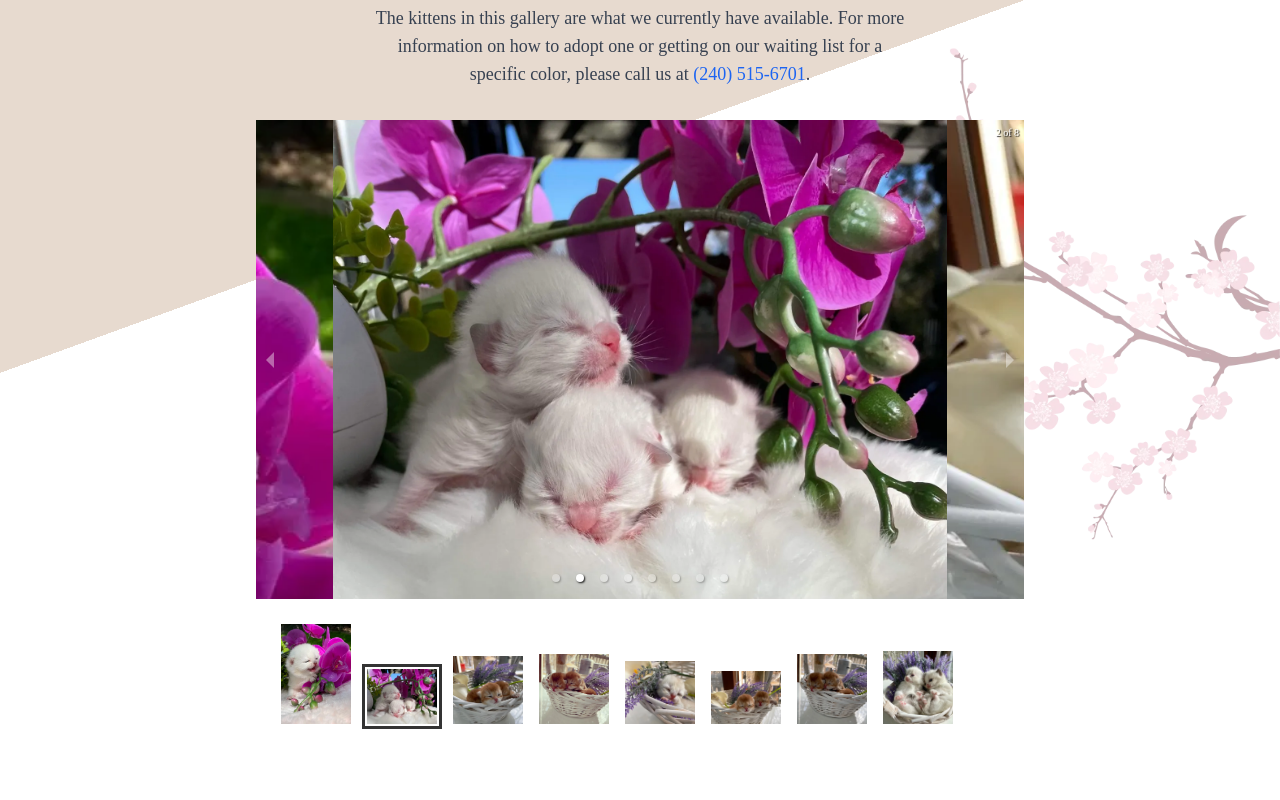
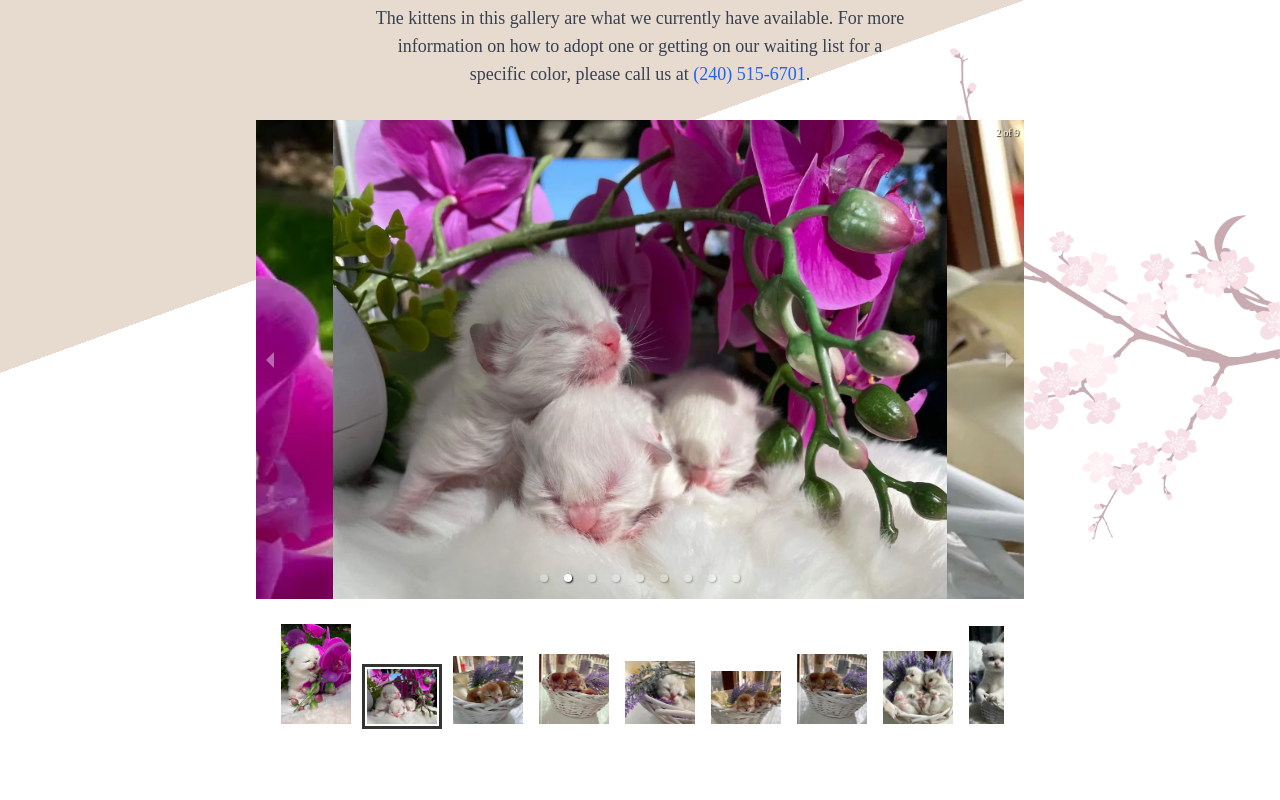
Before and after one commit to luxuryonly/luxuryonly, a Next.js app: page /kittens in a window 1280 px wide. Shown: the part 260-1060 px from the top of the page. Built offline with nearby package versions, Linux system fonts and the light colour scheme; a web font is replaced by a local one.

Commit message:
Update kittenPhotos.ts

```diff
--- a/src/components/Cats/Kittens/kittenPhotos.ts
+++ b/src/components/Cats/Kittens/kittenPhotos.ts
@@ -7,7 +7,8 @@ export const availableKittens = [
 	'/Kittens/Available/available4.webp',
 	'/Kittens/Available/available5.webp',
 	'/Kittens/Available/available6.webp',
-	'/Kittens/Available/available7.webp'
+	'/Kittens/Available/available7.webp',
+	'/Kittens/Available/IMG-4775.jpg'
 ];
 
 // Pictures for British Kittens in the Kittens Page
```
